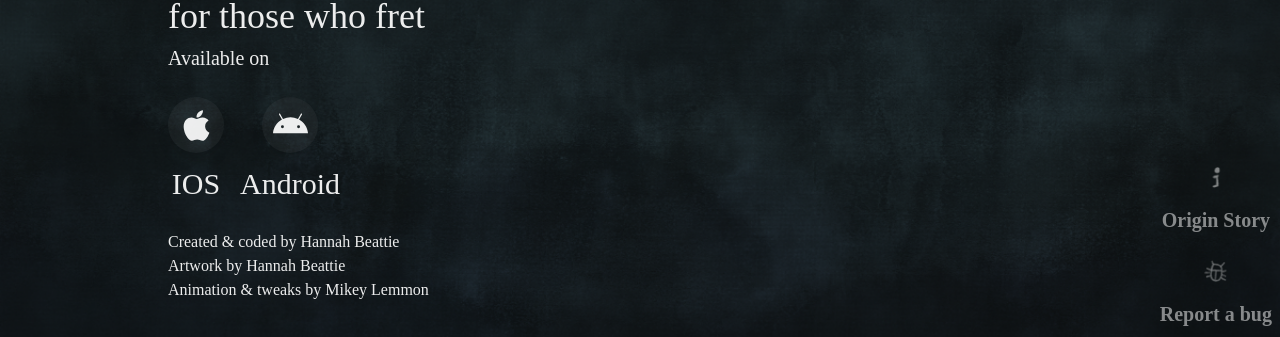
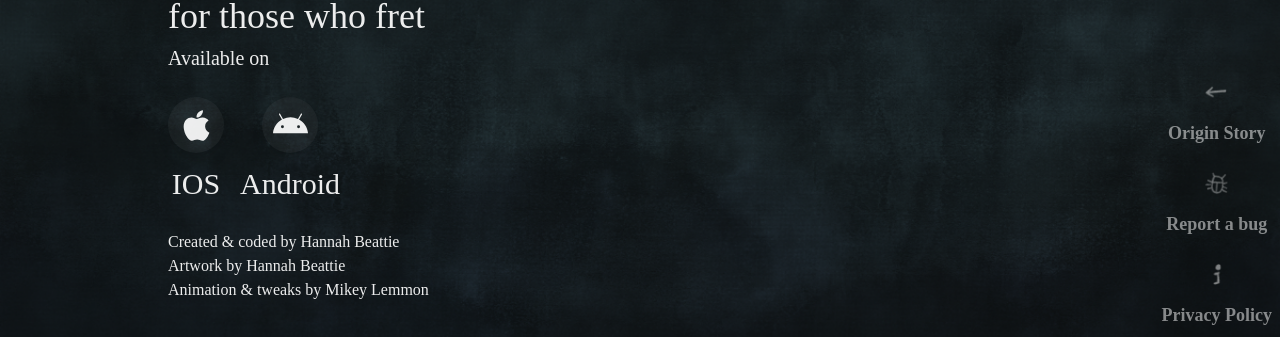
Before and after one commit to HannahBeattie/myWorryMonsterSite, a Next.js app: page / in a window 1280 px wide. Shown: the part 463-800 px from the top of the page. Built offline with nearby package versions, Linux system fonts and the light colour scheme; a web font is replaced by a local one.

Commit message:
add priv to nav

```diff
--- a/public/components/nav/CustomIcon.js
+++ b/public/components/nav/CustomIcon.js
@@ -16,7 +16,9 @@ export default function CustomIcon({ icon, href, page, btscl }) {
 		} else if (icon === 'minus') {
 			return '/assets/navcons/minus.png'
 		} else if (icon === 'plus') {
-			return '/assets/navcons/plus.png'
+			return '/assets/navcons/add.png'
+		} else if (icon === 'back') {
+			return '/assets/navcons/bk.png'
 		} else {
 			return
 		}
@@ -44,7 +46,7 @@ export default function CustomIcon({ icon, href, page, btscl }) {
 						/>
 					}
 				/>
-				<Text fontSize={'xl'} fontWeight={'900'} color={'white'}>
+				<Text fontSize={{ lg: 'md', lg: 'lg' }} fontWeight={'900'} color={'white'}>
 					{page}
 				</Text>
 			</VStack>
--- a/public/components/nav/Header.js
+++ b/public/components/nav/Header.js
@@ -16,8 +16,9 @@ import { useState } from 'react'
 import HorizontalHide from './HorizontalHide'
 
 export const items = [
-	{ page: 'Origin Story', icon: 'info', href: '/about' },
+	{ page: 'Origin Story', icon: 'back', href: '/about' },
 	{ page: 'Report a bug', icon: 'bug', href: '/bugZone' },
+	{ page: 'Privacy Policy', icon: 'info', href: '/privPolicy' },
 ]
 
 export default function Header() {
```
